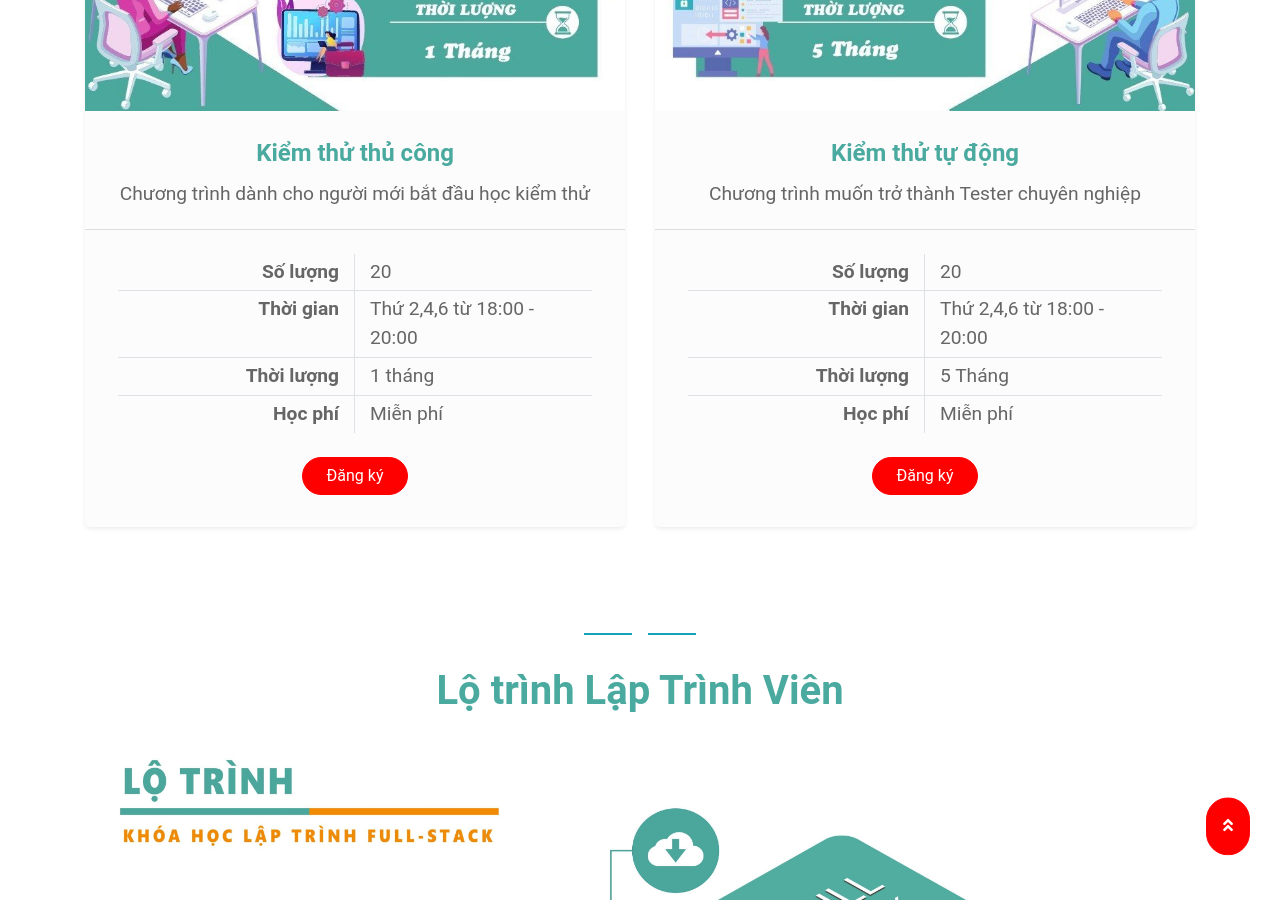
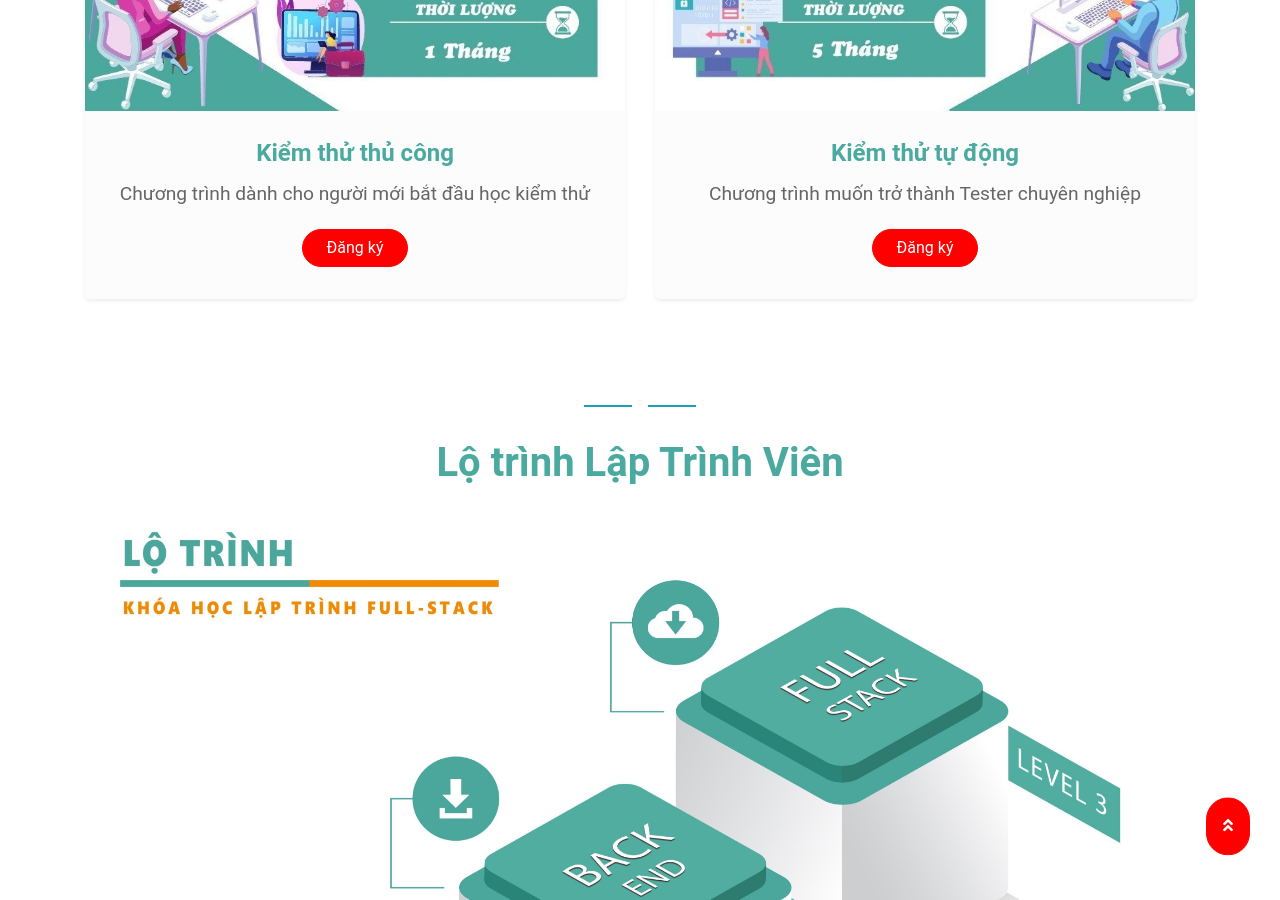
Before and after one commit to codegymdanang/leacademy, a Jekyll site: the page built from index.html, in a window 1280 px wide and 900 px high, scrolled down 5156 px. Built offline with Jekyll 4.4.1, drawn with Linux system fonts in a browser that asks for light colours; nearby versions of some CDN libraries; the list of posts is cut into pages by our own code.

Commit message:
update home

```diff
--- a/_layouts/home.html
+++ b/_layouts/home.html
@@ -245,25 +245,6 @@
                         <h4 class="card-title"> Kiểm thử thủ công </h4>
                         <p class="card-text"> Chương trình dành cho người mới bắt đầu học kiểm thử</p>
                     </div>
-                    <div class="card-footer bg-transparent py-4 px-5">
-
-                        <div class="row border-bottom">
-                            <div class="col-6 py-1 text-right border-right"><strong>Số lượng</strong></div>
-                            <div class="col-6 py-1">20 </div>
-                        </div>
-                        <div class="row border-bottom">
-                            <div class="col-6 py-1 text-right border-right"><strong>Thời gian</strong></div>
-                            <div class="col-6 py-1">Thứ 2,4,6 từ 18:00 - 20:00</div>
-                        </div>
-                        <div class="row border-bottom">
-                            <div class="col-6 py-1 text-right border-right"><strong>Thời lượng</strong></div>
-                            <div class="col-6 py-1"> 1 tháng </div>
-                        </div>
-                        <div class="row">
-                            <div class="col-6 py-1 text-right border-right"><strong>Học phí</strong></div>
-                            <div class="col-6 py-1"> Miễn phí </div>
-                        </div>
-                    </div>
                     <a href="https://leacademy.asia/chuongtrinhmanual" class="btn btn-primary px-4 mx-auto mb-4">Đăng ký </a>
                 </div>
             </div>
@@ -273,25 +254,6 @@
                     <div class="card-body text-center">
                         <h4 class="card-title"> Kiểm thử tự động </h4>
                         <p class="card-text"> Chương trình muốn trở thành Tester chuyên nghiệp</p>
-                    </div>
-                    <div class="card-footer bg-transparent py-4 px-5">
-
-                        <div class="row border-bottom">
-                            <div class="col-6 py-1 text-right border-right"><strong>Số lượng</strong></div>
-                            <div class="col-6 py-1">20 </div>
-                        </div>
-                        <div class="row border-bottom">
-                            <div class="col-6 py-1 text-right border-right"><strong>Thời gian</strong></div>
-                            <div class="col-6 py-1"> Thứ 2,4,6 từ 18:00 - 20:00</div>
-                        </div>
-                        <div class="row border-bottom">
-                            <div class="col-6 py-1 text-right border-right"><strong>Thời lượng</strong></div>
-                            <div class="col-6 py-1"> 5 Tháng </div>
-                        </div>
-                        <div class="row">
-                            <div class="col-6 py-1 text-right border-right"><strong>Học phí</strong></div>
-                            <div class="col-6 py-1"> Miễn phí </div>
-                        </div>
                     </div>
                     <a href="https://leacademy.asia/chuongtrinhkautomation" class="btn btn-primary px-4 mx-auto mb-4">Đăng ký</a>
                 </div>
```
